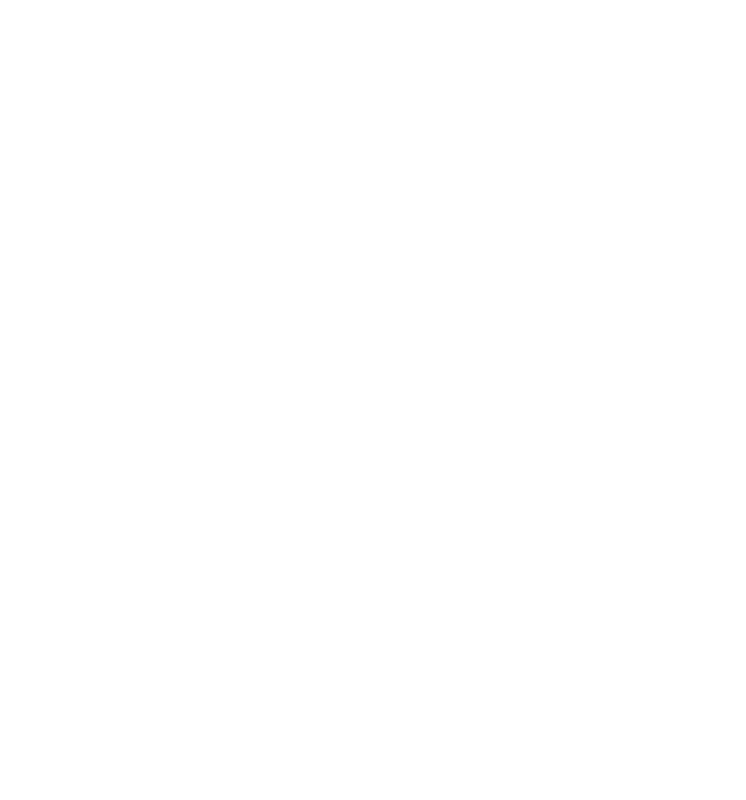
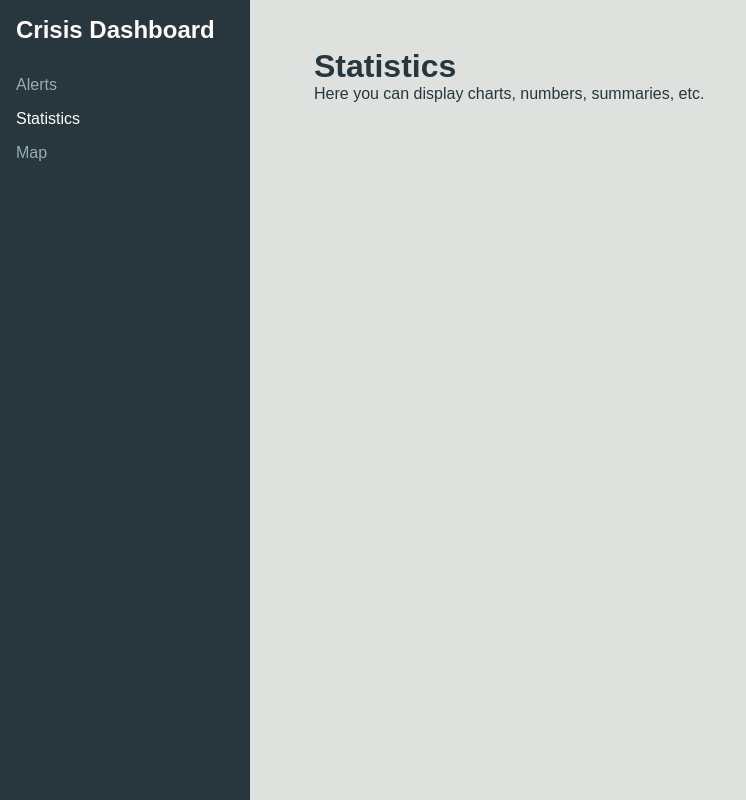
Before and after one commit to aryanmehta1902/Crisis-Tweet-Analysis, a React (Create React App) app: page /resources in a window 1280 px wide. Before the commit this address had no page. Shown: the whole page, without its empty margins (0-746 px from the left). Built offline with nearby package versions, Linux system fonts and the light colour scheme.

Commit message:
Update sidebar links and add Statistics page

```diff
--- a/src/App.js
+++ b/src/App.js
@@ -11,6 +11,8 @@
 import MapComponent from './components/MapComponent';
 import TweetSummary from './components/TweetSummary';
 import TweetDetail from './components/TweetDetail';
+import Statistics from './components/Statistics';
+
 
 import './App.css';
 
@@ -27,17 +29,10 @@
               isActive ? 'nav-item active' : 'nav-item'
             }
           >
-            Overview
+            Alerts
           </NavLink>
 
-          <NavLink
-            to="/alerts"
-            className={({ isActive }) =>
-              isActive ? 'nav-item active' : 'nav-item'
-            }
-          >
-            Alerts
-          </NavLink>
+          {/* removed Alerts link */}
 
           <NavLink
             to="/resources"
@@ -45,7 +40,7 @@
               isActive ? 'nav-item active' : 'nav-item'
             }
           >
-            Resources
+            Statistics
           </NavLink>
 
           <NavLink
@@ -107,7 +102,7 @@
                   </p>
                 </div>
                 {/* location filter */}
-                <div className="filter-container">
+                <div className="filter-container" style={{ marginBottom: '2rem' }}>
   <label>Location:</label>
   <select
     value={locationFilter}
@@ -136,6 +131,7 @@
             }
           />
           <Route path="map" element={<MapComponent tweetData={tweetData} />} />
+          <Route path="resources" element={<Statistics />} />
           <Route path="tweet/:id" element={<TweetDetail tweetData={tweetData} />} />
         </Route>
       </Routes>
--- /dev/null
+++ b/src/components/Statistics.css
@@ -0,0 +1,9 @@
+/* src/components/Statistics.css */
+
+.statistics-container {
+    /* make all text on this page your brand dark‑blue */
+    color: #28363D;
+
+    /* optional padding around your content */
+    padding: 2rem;
+  }
--- /dev/null
+++ b/src/components/Statistics.js
@@ -0,0 +1,12 @@
+// src/components/Statistics.js
+import React from 'react';
+import './Statistics.css';
+
+export default function Statistics() {
+  return (
+    <div className="statistics-container">  {/* ← and this matches your CSS selector */}
+      <h1>Statistics</h1>
+      <p>Here you can display charts, numbers, summaries, etc.</p>
+    </div>
+  );
+}
```
